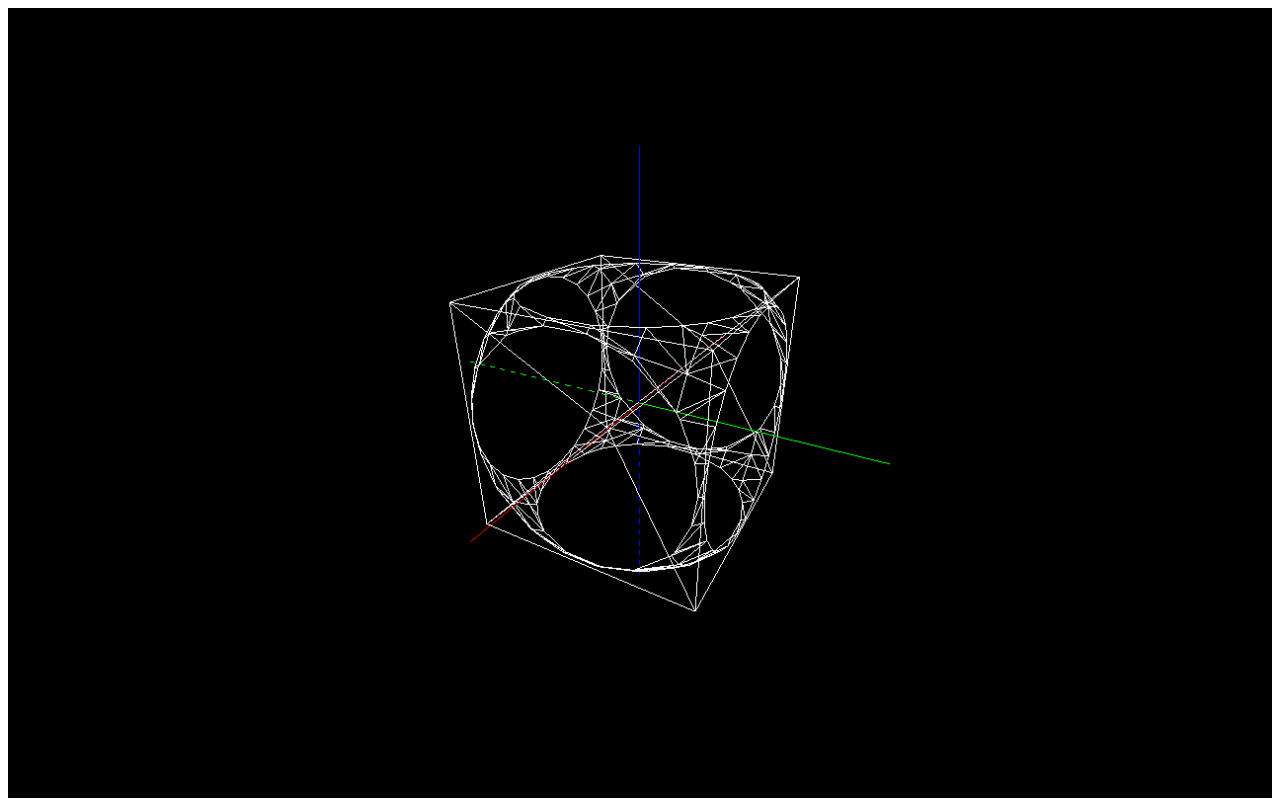
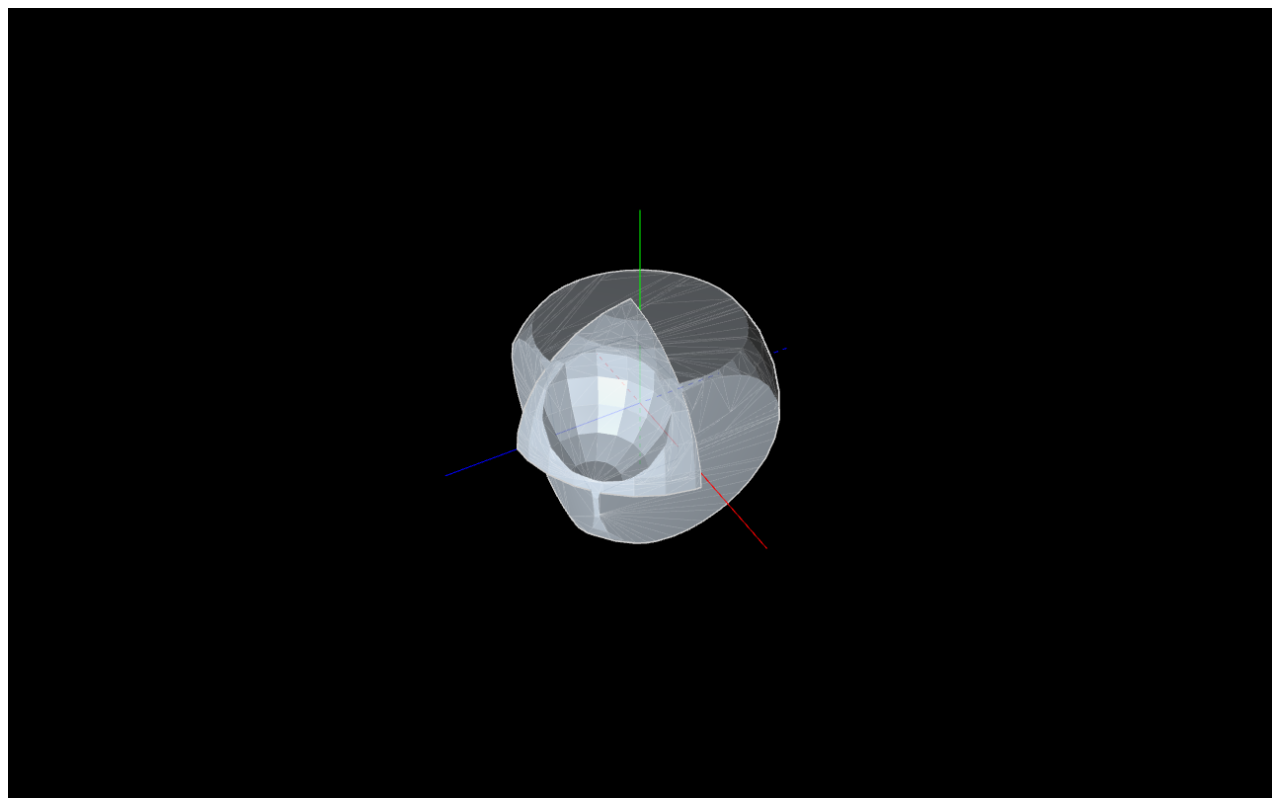
Before and after one commit to fponticelli/chad, a plain HTML site: page bin/index.html in a window 1280 px wide. Drawn offline with Linux system fonts and the light colour scheme; animation ran at ten frames a second.

Commit message:
fixed Node with mutable objects

```diff
--- /dev/null
+++ b/bin/OrbitControls.js
@@ -0,0 +1,403 @@
+/**
+ * @author qiao / https://github.com/qiao
+ * @author mrdoob / http://mrdoob.com
+ * @author alteredq / http://alteredqualia.com/
+ * @author WestLangley / http://github.com/WestLangley
+ */
+
+THREE.OrbitControls = function ( object, domElement ) {
+
+	this.object = object;
+	this.domElement = ( domElement !== undefined ) ? domElement : document;
+
+	// API
+
+	this.enabled = true;
+
+	this.center = new THREE.Vector3();
+
+	this.userZoom = true;
+	this.userZoomSpeed = 1.0;
+
+	this.userRotate = true;
+	this.userRotateSpeed = 1.0;
+
+	this.userPan = true;
+	this.userPanSpeed = 2.0;
+
+	this.autoRotate = false;
+	this.autoRotateSpeed = 2.0; // 30 seconds per round when fps is 60
+
+	this.minPolarAngle = 0; // radians
+	this.maxPolarAngle = Math.PI; // radians
+
+	this.minDistance = 0;
+	this.maxDistance = Infinity;
+
+	// 65 /*A*/, 83 /*S*/, 68 /*D*/
+	this.keys = { LEFT: 37, UP: 38, RIGHT: 39, BOTTOM: 40, ROTATE: 65, ZOOM: 83, PAN: 68 };
+
+	// internals
+
+	var scope = this;
+
+	var EPS = 0.000001;
+	var PIXELS_PER_ROUND = 1800;
+
+	var rotateStart = new THREE.Vector2();
+	var rotateEnd = new THREE.Vector2();
+	var rotateDelta = new THREE.Vector2();
+
+	var zoomStart = new THREE.Vector2();
+	var zoomEnd = new THREE.Vector2();
+	var zoomDelta = new THREE.Vector2();
+
+	var phiDelta = 0;
+	var thetaDelta = 0;
+	var scale = 1;
+
+	var lastPosition = new THREE.Vector3();
+
+	var STATE = { NONE: -1, ROTATE: 0, ZOOM: 1, PAN: 2 };
+	var state = STATE.NONE;
+
+	// events
+
+	var changeEvent = { type: 'change' };
+
+
+	this.rotateLeft = function ( angle ) {
+
+		if ( angle === undefined ) {
+
+			angle = getAutoRotationAngle();
+
+		}
+
+		thetaDelta -= angle;
+
+	};
+
+	this.rotateRight = function ( angle ) {
+
+		if ( angle === undefined ) {
+
+			angle = getAutoRotationAngle();
+
+		}
+
+		thetaDelta += angle;
+
+	};
+
+	this.rotateUp = function ( angle ) {
+
+		if ( angle === undefined ) {
+
+			angle = getAutoRotationAngle();
+
+		}
+
+		phiDelta -= angle;
+
+	};
+
+	this.rotateDown = function ( angle ) {
+
+		if ( angle === undefined ) {
+
+			angle = getAutoRotationAngle();
+
+		}
+
+		phiDelta += angle;
+
+	};
+
+	this.zoomIn = function ( zoomScale ) {
+
+		if ( zoomScale === undefined ) {
+
+			zoomScale = getZoomScale();
+
+		}
+
+		scale /= zoomScale;
+
+	};
+
+	this.zoomOut = function ( zoomScale ) {
+
+		if ( zoomScale === undefined ) {
+
+			zoomScale = getZoomScale();
+
+		}
+
+		scale *= zoomScale;
+
+	};
+
+	this.pan = function ( distance ) {
+
+		distance.transformDirection( this.object.matrix );
+		distance.multiplyScalar( scope.userPanSpeed );
+
+		this.object.position.add( distance );
+		this.center.add( distance );
+
+	};
+
+	this.update = function () {
+
+		var position = this.object.position;
+		var offset = position.clone().sub( this.center );
+
+		// angle from z-axis around y-axis
+
+		var theta = Math.atan2( offset.x, offset.z );
+
+		// angle from y-axis
+
+		var phi = Math.atan2( Math.sqrt( offset.x * offset.x + offset.z * offset.z ), offset.y );
+
+		if ( this.autoRotate ) {
+
+			this.rotateLeft( getAutoRotationAngle() );
+
+		}
+
+		theta += thetaDelta;
+		phi += phiDelta;
+
+		// restrict phi to be between desired limits
+		phi = Math.max( this.minPolarAngle, Math.min( this.maxPolarAngle, phi ) );
+
+		// restrict phi to be betwee EPS and PI-EPS
+		phi = Math.max( EPS, Math.min( Math.PI - EPS, phi ) );
+
+		var radius = offset.length() * scale;
+
+		// restrict radius to be between desired limits
+		radius = Math.max( this.minDistance, Math.min( this.maxDistance, radius ) );
+
+		offset.x = radius * Math.sin( phi ) * Math.sin( theta );
+		offset.y = radius * Math.cos( phi );
+		offset.z = radius * Math.sin( phi ) * Math.cos( theta );
+
+		position.copy( this.center ).add( offset );
+
+		this.object.lookAt( this.center );
+
+		thetaDelta = 0;
+		phiDelta = 0;
+		scale = 1;
+
+		if ( lastPosition.distanceTo( this.object.position ) > 0 ) {
+
+			this.dispatchEvent( changeEvent );
+
+			lastPosition.copy( this.object.position );
+
+		}
+
+	};
+
+
+	function getAutoRotationAngle() {
+
+		return 2 * Math.PI / 60 / 60 * scope.autoRotateSpeed;
+
+	}
+
+	function getZoomScale() {
+
+		return Math.pow( 0.95, scope.userZoomSpeed );
+
+	}
+
+	function onMouseDown( event ) {
+
+		if ( scope.enabled === false ) return;
+		if ( scope.userRotate === false ) return;
+
+		event.preventDefault();
+
+		if ( state === STATE.NONE )
+		{
+			if ( event.button === 0 )
+				state = STATE.ROTATE;
+			if ( event.button === 1 )
+				state = STATE.ZOOM;
+			if ( event.button === 2 )
+				state = STATE.PAN;
+		}
+
+
+		if ( state === STATE.ROTATE ) {
+
+			//state = STATE.ROTATE;
+
+			rotateStart.set( event.clientX, event.clientY );
+
+		} else if ( state === STATE.ZOOM ) {
+
+			//state = STATE.ZOOM;
+
+			zoomStart.set( event.clientX, event.clientY );
+
+		} else if ( state === STATE.PAN ) {
+
+			//state = STATE.PAN;
+
+		}
+
+		document.addEventListener( 'mousemove', onMouseMove, false );
+		document.addEventListener( 'mouseup', onMouseUp, false );
+
+	}
+
+	function onMouseMove( event ) {
+
+		if ( scope.enabled === false ) return;
+
+		event.preventDefault();
+
+
+
+		if ( state === STATE.ROTATE ) {
+
+			rotateEnd.set( event.clientX, event.clientY );
+			rotateDelta.subVectors( rotateEnd, rotateStart );
+
+			scope.rotateLeft( 2 * Math.PI * rotateDelta.x / PIXELS_PER_ROUND * scope.userRotateSpeed );
+			scope.rotateUp( 2 * Math.PI * rotateDelta.y / PIXELS_PER_ROUND * scope.userRotateSpeed );
+
+			rotateStart.copy( rotateEnd );
+
+		} else if ( state === STATE.ZOOM ) {
+
+			zoomEnd.set( event.clientX, event.clientY );
+			zoomDelta.subVectors( zoomEnd, zoomStart );
+
+			if ( zoomDelta.y > 0 ) {
+
+				scope.zoomIn();
+
+			} else {
+
+				scope.zoomOut();
+
+			}
+
+			zoomStart.copy( zoomEnd );
+
+		} else if ( state === STATE.PAN ) {
+
+			var movementX = event.movementX || event.mozMovementX || event.webkitMovementX || 0;
+			var movementY = event.movementY || event.mozMovementY || event.webkitMovementY || 0;
+
+			scope.pan( new THREE.Vector3( - movementX, movementY, 0 ) );
+
+		}
+
+	}
+
+	function onMouseUp( event ) {
+
+		if ( scope.enabled === false ) return;
+		if ( scope.userRotate === false ) return;
+
+		document.removeEventListener( 'mousemove', onMouseMove, false );
+		document.removeEventListener( 'mouseup', onMouseUp, false );
+
+		state = STATE.NONE;
+
+	}
+
+	function onMouseWheel( event ) {
+
+		if ( scope.enabled === false ) return;
+		if ( scope.userZoom === false ) return;
+
+		var delta = 0;
+
+		if ( event.wheelDelta ) { // WebKit / Opera / Explorer 9
+
+			delta = event.wheelDelta;
+
+		} else if ( event.detail ) { // Firefox
+
+			delta = - event.detail;
+
+		}
+
+		if ( delta > 0 ) {
+
+			scope.zoomOut();
+
+		} else {
+
+			scope.zoomIn();
+
+		}
+
+	}
+
+	function onKeyDown( event ) {
+
+		if ( scope.enabled === false ) return;
+		if ( scope.userPan === false ) return;
+
+		switch ( event.keyCode ) {
+
+			/*case scope.keys.UP:
+				scope.pan( new THREE.Vector3( 0, 1, 0 ) );
+				break;
+			case scope.keys.BOTTOM:
+				scope.pan( new THREE.Vector3( 0, - 1, 0 ) );
+				break;
+			case scope.keys.LEFT:
+				scope.pan( new THREE.Vector3( - 1, 0, 0 ) );
+				break;
+			case scope.keys.RIGHT:
+				scope.pan( new THREE.Vector3( 1, 0, 0 ) );
+				break;
+			*/
+			case scope.keys.ROTATE:
+				state = STATE.ROTATE;
+				break;
+			case scope.keys.ZOOM:
+				state = STATE.ZOOM;
+				break;
+			case scope.keys.PAN:
+				state = STATE.PAN;
+				break;
+
+		}
+
+	}
+
+	function onKeyUp( event ) {
+
+		switch ( event.keyCode ) {
+
+			case scope.keys.ROTATE:
+			case scope.keys.ZOOM:
+			case scope.keys.PAN:
+				state = STATE.NONE;
+				break;
+		}
+
+	}
+
+	this.domElement.addEventListener( 'contextmenu', function ( event ) { event.preventDefault(); }, false );
+	this.domElement.addEventListener( 'mousedown', onMouseDown, false );
+	this.domElement.addEventListener( 'mousewheel', onMouseWheel, false );
+	this.domElement.addEventListener( 'DOMMouseScroll', onMouseWheel, false ); // firefox
+	window.addEventListener( 'keydown', onKeyDown, false );
+	window.addEventListener( 'keyup', onKeyUp, false );
+
+};
+
+THREE.OrbitControls.prototype = Object.create( THREE.EventDispatcher.prototype );
--- a/bin/index.html
+++ b/bin/index.html
@@ -6,31 +6,41 @@
 	</head>
 	<body>
 		<script src="three.js"></script>
+		<script src="OrbitControls.js"></script>
 		<script src="main.js"></script>
 		<script>
 var scene = new THREE.Scene();
 var camera = new THREE.PerspectiveCamera( 75, window.innerWidth / window.innerHeight, 0.2, 1000 );
+var light = new THREE.PointLight(0xffffff);
+
+scene.add(light);
 
 camera.position.z = 1;
+camera.position.x = 1.75;
+camera.position.y = 1.75;
 
-var renderer = new THREE.WebGLRenderer();
+var renderer = new THREE.WebGLRenderer({antialias:true});
 renderer.setSize( window.innerWidth, window.innerHeight );
 document.body.appendChild( renderer.domElement );
+var controls = new THREE.OrbitControls( camera, renderer.domElement );
 
 var def = Main.geom();
 console.log(def);
 var loader = new THREE.JSONLoader(true);
-//console.log(loader);
 var geometry = loader.parse(def).geometry;
-console.log(geometry);
 
 
 var obj = THREE.SceneUtils.createMultiMaterialObject(geometry, [
-//		new THREE.MeshDepthMaterial({ color: 0x999999}),
-		new THREE.MeshBasicMaterial({ wireframe : true })
+		new THREE.MeshPhongMaterial({ color: 0xccddee,  transparent: true, opacity: 0.8 }),
+		new THREE.MeshBasicMaterial({ wireframe : true,  transparent: true, opacity: 0.1 })
 	]);
 
 scene.add(obj);
+
+var outlineMaterial1 = new THREE.MeshBasicMaterial( { color: 0xcccccc, side: THREE.BackSide } );
+var outlineMesh1 = new THREE.Mesh( geometry, outlineMaterial1 );
+outlineMesh1.scale.multiplyScalar(1.01);
+scene.add( outlineMesh1 );
 
 var debugaxis = function(axisLength){
     //Create axis (point1, point2, colour)
@@ -56,21 +66,24 @@ var debugaxis = function(axisLength){
 
 debugaxis(1);
 
-var angle = 0;
+var angle = 0, dist = 1, step = 0.05;
 function render() {
-	requestAnimationFrame(render);
+	light.position.set(Math.cos(angle) * 4,Math.sin(angle) * 4, 4);
+	renderer.render(scene, camera);
+	angle += 0.01;
+	dist += step;
+	if(dist >= 10 || dist <= 1)
+		step = -step;
+}
 
-	camera.position.x = Math.cos(angle) * 2;
-	camera.position.y = Math.sin(angle) * 2;
+function animate()
+{
+    requestAnimationFrame( animate );
+	controls.update();
+	render();
+}
 
-	camera.up = new THREE.Vector3( 0, 0, 1 );
-	camera.lookAt(new THREE.Vector3( 0, 0, 0 ));
-
-	renderer.render(scene, camera);
-
-	angle += 0.01;
-}
-render();
+animate();
 
 		</script>
 	</body>
--- a/bin/main.js
+++ b/bin/main.js
@@ -24,7 +24,32 @@ Main.geom = function() {
 		var arr = [1.0,1.0,1.0];
 		$r = [null == arr[0]?0:arr[0],null == arr[1]?0:arr[1],null == arr[2]?0:arr[2]];
 		return $r;
-	}(this))).intersect(chad.csg.Sphere.create([0.0,0.0,0.0],0.7)));
+	}(this))).union(chad.csg.Box.create((function($this) {
+		var $r;
+		var arr = [0.1,0.1,0.1];
+		$r = [null == arr[0]?0:arr[0],null == arr[1]?0:arr[1],null == arr[2]?0:arr[2]];
+		return $r;
+	}(this)),(function($this) {
+		var $r;
+		var arr = [1.0,1.0,1.0];
+		$r = [null == arr[0]?0:arr[0],null == arr[1]?0:arr[1],null == arr[2]?0:arr[2]];
+		return $r;
+	}(this)))).subtract(chad.csg.Box.create((function($this) {
+		var $r;
+		var arr = [-1.1,-1.1,-1.1];
+		$r = [null == arr[0]?0:arr[0],null == arr[1]?0:arr[1],null == arr[2]?0:arr[2]];
+		return $r;
+	}(this)),(function($this) {
+		var $r;
+		var arr = [1.0,1.0,1.0];
+		$r = [null == arr[0]?0:arr[0],null == arr[1]?0:arr[1],null == arr[2]?0:arr[2]];
+		return $r;
+	}(this)))).intersect(chad.csg.Sphere.create((function($this) {
+		var $r;
+		var arr = [0.0,0.0,0.0];
+		$r = [null == arr[0]?0:arr[0],null == arr[1]?0:arr[1],null == arr[2]?0:arr[2]];
+		return $r;
+	}(this)),0.7)).subtract(chad.csg.Sphere.create([0.5,0.5,0.5],0.35)));
 }
 var IMap = function() { }
 IMap.__name__ = true;
@@ -50,26 +75,14 @@ chad.csg.Box.create = function(position,size) {
 		}));
 	}));
 }
-chad.csg.Node = function(polygons,front,back) {
-	this.polygons = polygons;
-	this.front = front;
-	this.back = back;
+chad.csg.Node = function(polygons) {
+	this.plane = null;
+	this.front = null;
+	this.back = null;
+	this.polygons = [];
+	if(null != polygons) this.build(polygons);
 };
 chad.csg.Node.__name__ = true;
-chad.csg.Node.build = function(polygons) {
-	if(polygons.length == 0) return null;
-	var plane = polygons[0].get_plane(), front = [], back = [], npolygons = [], result;
-	var _g = 0;
-	while(_g < polygons.length) {
-		var polygon = polygons[_g];
-		++_g;
-		result = plane.splitPolygon(polygon);
-		npolygons = npolygons.concat(result[0]).concat(result[1]);
-		front = front.concat(result[2]);
-		back = back.concat(result[3]);
-	}
-	return new chad.csg.Node(npolygons,chad.csg.Node.build(front),chad.csg.Node.build(back));
-}
 chad.csg.Node.prototype = {
 	toString: function() {
 		return "Node [length: " + this.all().length + ", front: " + Std.string(null == this.front) + ", back: " + Std.string(null == this.back) + "]";
@@ -81,27 +94,54 @@ chad.csg.Node.prototype = {
 		return HxOverrides.iter(this.polygons);
 	}
 	,clipTo: function(other) {
-		return new chad.csg.Node(other.clipPolygons(this.polygons),null == this.front?null:this.front.clipTo(other),null == this.back?null:this.back.clipTo(other));
+		this.polygons = other.clipPolygons(this.polygons);
+		if(null != this.front) this.front.clipTo(other);
+		if(null != this.back) this.back.clipTo(other);
 	}
 	,clipPolygons: function(polygons) {
-		if(this.polygons.length == 0) return polygons;
-		var plane = this.polygons[0].get_plane(), front = [], back = [], result;
+		if(null == this.plane) return polygons.slice();
+		var front = [], back = [];
 		var _g = 0;
 		while(_g < polygons.length) {
 			var polygon = polygons[_g];
 			++_g;
-			result = plane.splitPolygon(polygon);
-			front = front.concat(result[0]).concat(result[2]);
-			back = back.concat(result[1]).concat(result[3]);
+			this.plane.splitPolygon(polygon,front,back,front,back);
 		}
 		if(null != this.front) front = this.front.clipPolygons(front);
 		if(null != this.back) back = this.back.clipPolygons(back); else back = [];
 		return front.concat(back);
 	}
 	,invert: function() {
-		return new chad.csg.Node(this.polygons.map(function(polygon) {
-			return polygon.flip();
-		}),null == this.back?null:this.back.invert(),null == this.front?null:this.front.invert());
+		var _g1 = 0, _g = this.polygons.length;
+		while(_g1 < _g) {
+			var i = _g1++;
+			this.polygons[i] = this.polygons[i].flip();
+		}
+		this.plane = this.plane.flip();
+		if(null != this.front) this.front.invert();
+		if(null != this.back) this.back.invert();
+		var temp = this.front;
+		this.front = this.back;
+		this.back = temp;
+	}
+	,build: function(polygons) {
+		if(polygons.length == 0) return;
+		if(null == this.plane) this.plane = polygons[0].get_plane();
+		var front = [], back = [];
+		var _g = 0;
+		while(_g < polygons.length) {
+			var polygon = polygons[_g];
+			++_g;
+			this.plane.splitPolygon(polygon,this.polygons,this.polygons,front,back);
+		}
+		if(front.length > 0) {
+			if(null == this.front) this.front = new chad.csg.Node();
+			this.front.build(front);
+		}
+		if(back.length > 0) {
+			if(null == this.back) this.back = new chad.csg.Node();
+			this.back.build(back);
+		}
 	}
 	,__class__: chad.csg.Node
 }
@@ -121,16 +161,37 @@ chad.csg.Solid.prototype = {
 		return HxOverrides.iter(this.polygons);
 	}
 	,intersect: function(other) {
-		var a = chad.csg.Node.build(this.polygons), b = chad.csg.Node.build(other.polygons), ai = a.invert(), bc = b.clipTo(ai), bci = bc.invert(), aic = ai.clipTo(bci), bcic = bci.clipTo(aic), n = chad.csg.Node.build(aic.all().concat(bcic.all()));
-		return chad.csg.Solid.fromPolygons(n.invert().all());
+		var a = new chad.csg.Node(this.polygons.slice()), b = new chad.csg.Node(other.polygons.slice());
+		a.invert();
+		b.clipTo(a);
+		b.invert();
+		a.clipTo(b);
+		b.clipTo(a);
+		a.build(b.all());
+		a.invert();
+		return chad.csg.Solid.fromPolygons(a.all());
 	}
 	,subtract: function(other) {
-		var a = chad.csg.Node.build(this.polygons), b = chad.csg.Node.build(other.polygons), ai = a.invert(), aic = ai.clipTo(b), bc = b.clipTo(aic), bci = bc.invert(), bcic = bci.clipTo(aic), bcici = bcic.invert(), n = chad.csg.Node.build(aic.all().concat(bcici.all()));
-		return chad.csg.Solid.fromPolygons(n.invert().all());
+		var a = new chad.csg.Node(this.polygons.slice()), b = new chad.csg.Node(other.polygons.slice());
+		a.invert();
+		a.clipTo(b);
+		b.clipTo(a);
+		b.invert();
+		b.clipTo(a);
+		b.invert();
+		a.build(b.all());
+		a.invert();
+		return chad.csg.Solid.fromPolygons(a.all());
 	}
 	,union: function(other) {
-		var a = chad.csg.Node.build(this.polygons), b = chad.csg.Node.build(other.polygons), ac = a.clipTo(b), bc = b.clipTo(ac), bci = bc.invert(), bcic = bci.clipTo(ac), bcici = bcic.invert();
-		return chad.csg.Solid.fromPolygons(ac.all().concat(bcici.all()));
+		var a = new chad.csg.Node(this.polygons.slice()), b = new chad.csg.Node(other.polygons.slice());
+		a.clipTo(b);
+		b.clipTo(a);
+		b.invert();
+		b.clipTo(a);
+		b.invert();
+		a.build(b.all());
+		return chad.csg.Solid.fromPolygons(a.all());
 	}
 	,__class__: chad.csg.Solid
 }
@@ -138,7 +199,7 @@ chad.csg.Sphere = function() { }
 chad.csg.Sphere.__name__ = true;
 chad.csg.Sphere.create = function(position,radius) {
 	if(radius == null) radius = 1.0;
-	var slices = Math.ceil(36 * radius), stacks = Math.ceil(slices / 2);
+	var slices = Math.ceil(48 * radius), stacks = Math.ceil(slices / 2);
 	var polygons = [], vertices = [];
 	var vertex = function(theta,phi) {
 		theta *= Math.PI * 2;
@@ -294,7 +355,7 @@ chad.geom.Plane.fromPoints = function(a,b,c) {
 	return new chad.geom.Plane(n,n[0] * a[0] + n[1] * a[1] + n[2] * a[2]);
 }
 chad.geom.Plane.prototype = {
-	splitPolygon: function(polygon) {
+	splitPolygon: function(polygon,coplanarFront,coplanarBack,front,back) {
 		var polygonType = 0, types = [], t, type;
 		var $it0 = polygon.iterator();
 		while( $it0.hasNext() ) {
@@ -309,7 +370,6 @@ chad.geom.Plane.prototype = {
 			polygonType |= type;
 			types.push(type);
 		}
-		var result = [[],[],[],[]];
 		switch(polygonType) {
 		case 0:
 			((function($this) {
@@ -317,13 +377,13 @@ chad.geom.Plane.prototype = {
 				var prod = polygon.get_plane().normal;
 				$r = $this.normal[0] * prod[0] + $this.normal[1] * prod[1] + $this.normal[2] * prod[2];
 				return $r;
-			}(this)) > 0?result[0]:result[1]).push(polygon);
+			}(this)) > 0?coplanarFront:coplanarBack).push(polygon);
 			break;
 		case 1:
-			result[2].push(polygon);
+			front.push(polygon);
 			break;
 		case 2:
-			result[3].push(polygon);
+			back.push(polygon);
 			break;
 		case 3:
 			var f = [], b = [], len = polygon.vertices.length, j, ti, vi, tj, vj, t1, v;
@@ -359,11 +419,10 @@ chad.geom.Plane.prototype = {
 					b.push(v);
 				}
 			}
-			if(f.length >= 3) result[2].push(new chad.geom.Polygon(f));
-			if(b.length >= 3) result[3].push(new chad.geom.Polygon(b));
+			if(f.length >= 3) front.push(new chad.geom.Polygon(f));
+			if(b.length >= 3) back.push(new chad.geom.Polygon(b));
 			break;
 		}
-		return result;
 	}
 	,flip: function() {
 		return new chad.geom.Plane([-this.normal[0],-this.normal[1],-this.normal[2]],-this.w);
@@ -784,7 +843,6 @@ Bool.__ename__ = ["Bool"];
 var Class = { __name__ : ["Class"]};
 var Enum = { };
 chad.csg.Box.baseCube = [{ p : [0,4,6,2], n : [-1.0,0.0,0.0]},{ p : [1,3,7,5], n : [1.0,0.0,0.0]},{ p : [0,1,5,4], n : [0.0,-1.0,0.0]},{ p : [2,6,7,3], n : [0.0,1.0,0.0]},{ p : [0,2,3,1], n : [0.0,0.0,-1.0]},{ p : [4,5,7,6], n : [0.0,0.0,1.0]}];
-chad.csg.Node.empty = new chad.csg.Node([],null,null);
 chad.csg.Solid.baseCube = [{ p : [0,4,6,2], n : [-1.0,0.0,0.0]},{ p : [1,3,7,5], n : [1.0,0.0,0.0]},{ p : [0,1,5,4], n : [0.0,-1.0,0.0]},{ p : [2,6,7,3], n : [0.0,1.0,0.0]},{ p : [0,2,3,1], n : [0.0,0.0,-1.0]},{ p : [4,5,7,6], n : [0.0,0.0,1.0]}];
 chad.geom.Plane.EPSILON = 1e-5;
 chad.geom.Plane.COPLANAR = 0;
```
Also changed, not shown: 5 other files.
